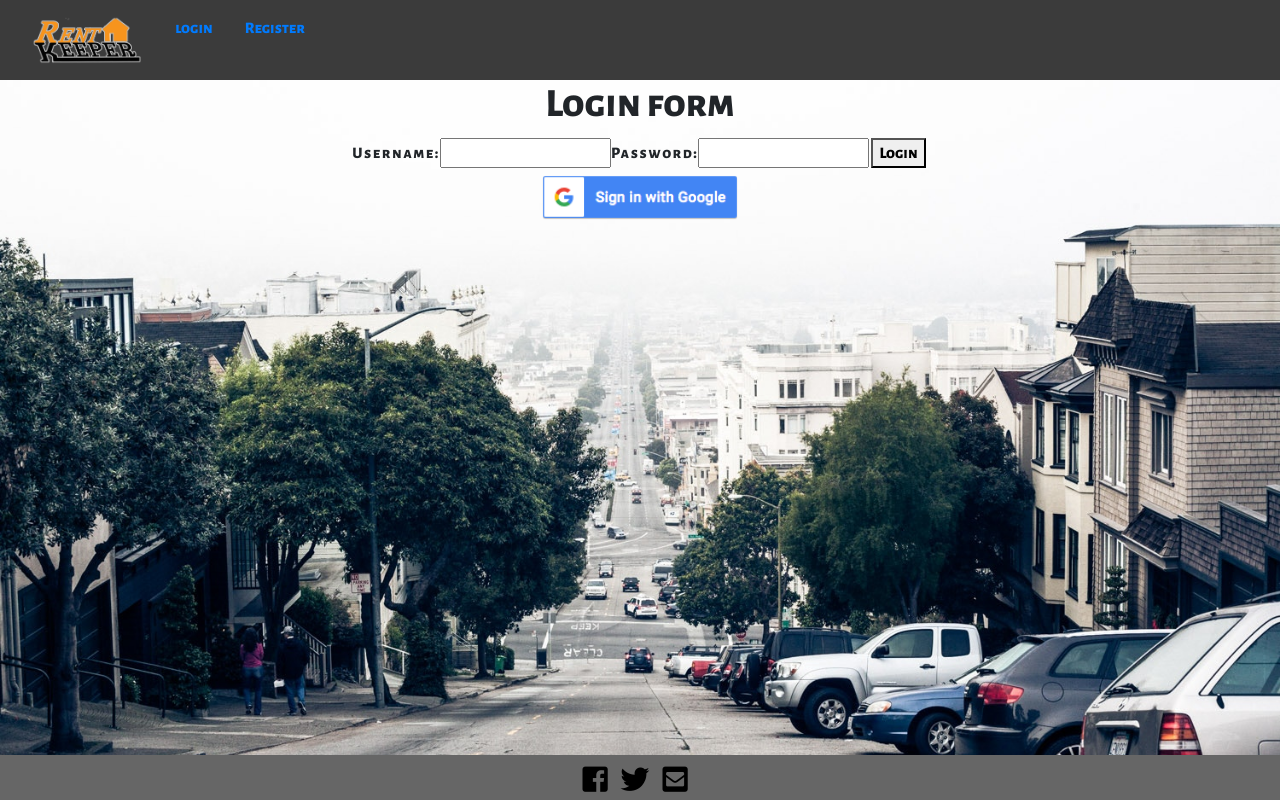
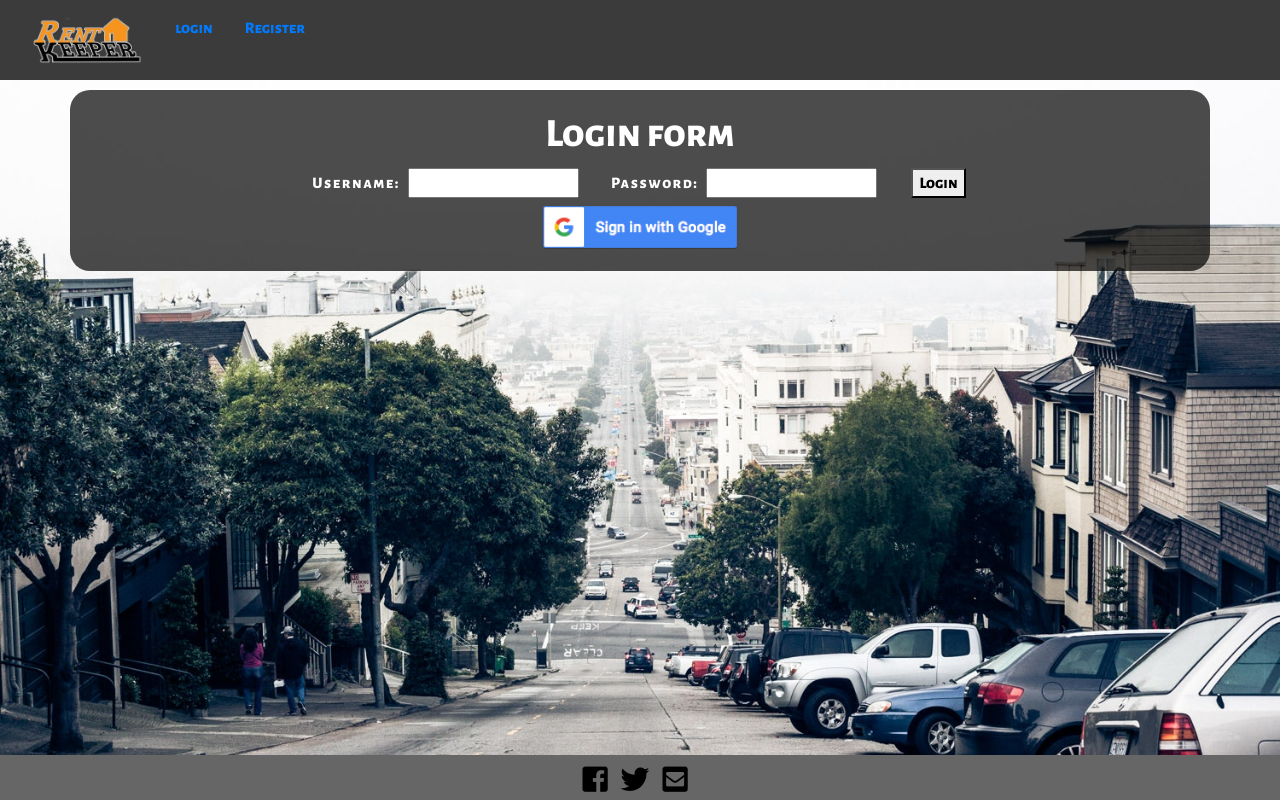
Before and after one commit to Project3UofU/rent_app, a React (Create React App) app in the folder rent_app/client/: page /login in a window 1280 px wide. Built offline with nearby package versions, Linux system fonts and the light colour scheme; no server answers.

Commit message:
merging updates

```diff
--- a/rent_app/client/src/components/Login/Login.css
+++ b/rent_app/client/src/components/Login/Login.css
@@ -1,3 +1,8 @@
 .LoginForm{
     text-align: center;
+
 }
+input{
+    margin-right:2em;
+    margin-left:.5em;
+}
--- a/rent_app/client/src/components/Login/LoginForm.js
+++ b/rent_app/client/src/components/Login/LoginForm.js
@@ -3,6 +3,8 @@ import { Redirect } from 'react-router-dom'
 // import googleButton from './google_signin_buttons/web/1x/btn_google_signin_dark_disabled_web.png'
 import googleButton from './google_signin_buttons/web/1x/btn_google_signin_dark_normal_web.png'
 import DisplayGoogleSignin from "./DisplayGoogleSignin";
+import { Container } from "../../components/Grid";
+
 import "./Login.css"
 
 class LoginForm extends Component {
@@ -38,6 +40,8 @@ class LoginForm extends Component {
 			return <Redirect to={{ pathname: this.state.redirectTo }} />
 		} else {
 			return (
+
+				<Container>
 					<div className="LoginForm">
 						<h1>Login form</h1>
 						<form>
@@ -62,6 +66,9 @@ class LoginForm extends Component {
 							<img src={googleButton} alt="sign into Google Button" />
 						</a>
 					</div>
+				</Container>
+
+
 			)
 		}
 	}
--- a/rent_app/client/src/pages/Register/Register.js
+++ b/rent_app/client/src/pages/Register/Register.js
@@ -73,7 +73,7 @@ class Register extends Component {
                 }
                 this.setState({
                     redirect: true,
-                    redirectTo: "./login"
+                    redirectTo: "./Landlord"
                 });
             });
         }
```
Lines whose indentation alone changed are shown as unchanged.
